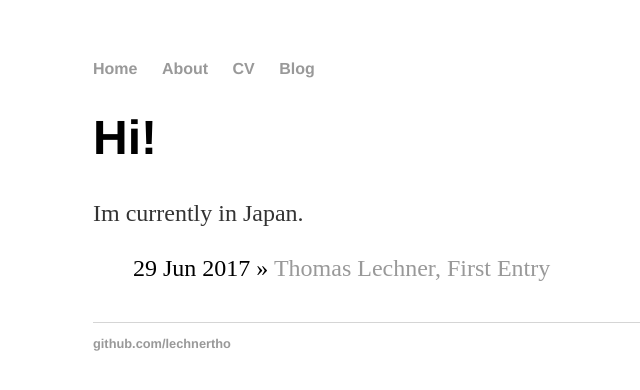
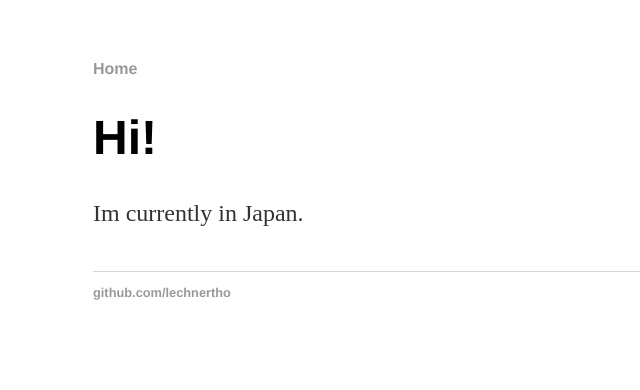
Before and after one commit to lechnertho/lechnertho.github.io, a Jekyll site: the page built from index.html, in a window 1280 px wide. Shown: the top 390 px of the page, without its empty margins (99-739 px from the left). Built offline with Jekyll 4.4.1, drawn with Linux system fonts in a browser that asks for light colours.

```diff
--- a/_layouts/default.html
+++ b/_layouts/default.html
@@ -9,9 +9,6 @@
 			<nav>
 	    		<ul>
 	        		<li><a href="/">Home</a></li>
-		        	<li><a href="/about">About</a></li>
-	        		<li><a href="/cv">CV</a></li>
-	        		<li><a href="/blog">Blog</a></li>
 	    		</ul>
 			</nav>
 			<div class="container">
--- a/_posts/2017-06-29-site-started.md
+++ /dev/null
@@ -1,7 +0,0 @@
----
-layout: post
-title: "Thomas Lechner, First Entry"
-date: 2017-06-29
----
-
-by [Jekyll](http://jekyllrb.com) and I can use Markdown to author my posts.
```
Also changed, not shown: blog/index.html (deleted, +0 -11 lines).
